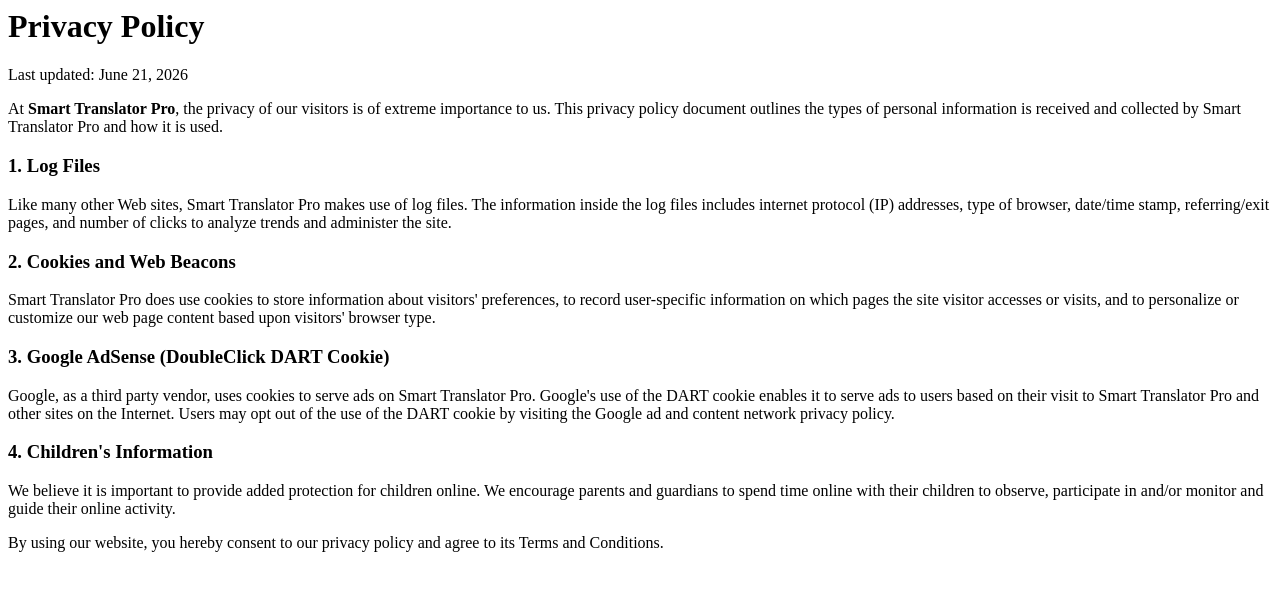
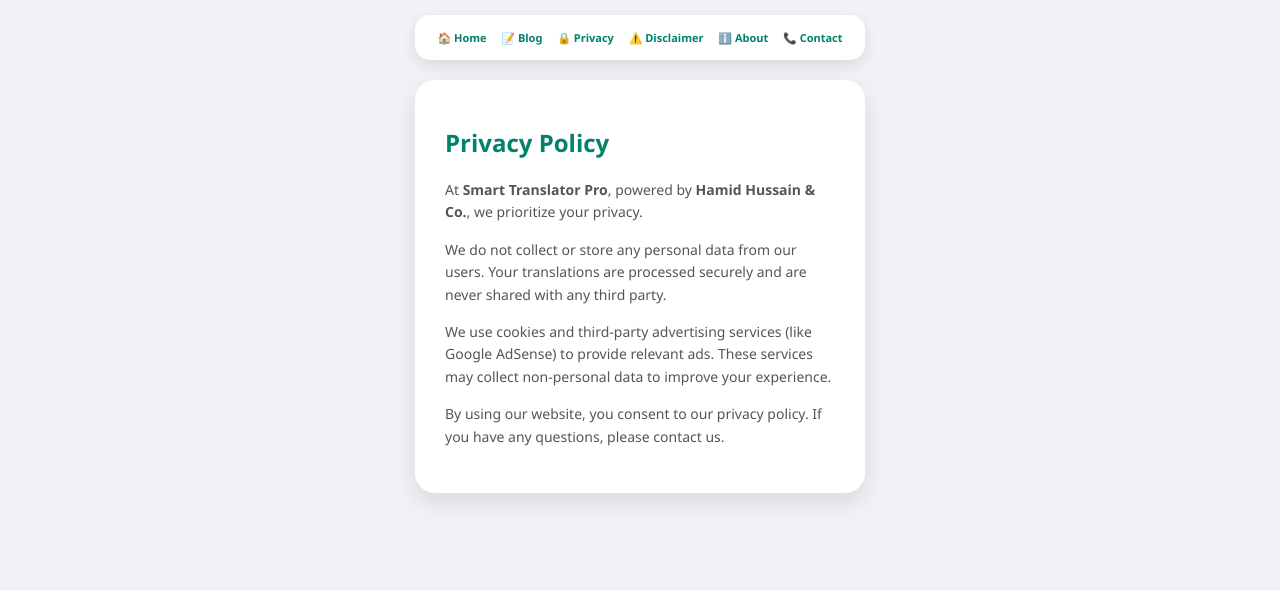
Before and after one commit to kajubotla/Translator, a plain HTML site: page privacy.html in a window 1280 px wide. Drawn offline with Linux system fonts and the light colour scheme.

Commit message:
Update privacy.html

```diff
--- a/privacy.html
+++ b/privacy.html
@@ -1,20 +1,37 @@
-<div class="box">
-    <h1>Privacy Policy</h1>
-    <p>Last updated: June 21, 2026</p>
+<!DOCTYPE html>
+<html lang="en">
+<head>
+    <meta charset="UTF-8">
+    <meta name="viewport" content="width=device-width, initial-scale=1.0">
+    <title>Privacy Policy - Smart Translator Pro</title>
+    <style>
+        body { font-family: 'Segoe UI', sans-serif; background: #f0f2f5; padding: 15px; margin: 0; display: flex; flex-direction: column; align-items: center; }
+        .nav-box { background: white; width: 100%; max-width: 450px; padding: 15px; border-radius: 15px; box-shadow: 0 5px 15px rgba(0,0,0,0.1); display: flex; justify-content: space-around; margin-bottom: 20px; box-sizing: border-box; }
+        .nav-box a { text-decoration: none; color: #00826b; font-weight: bold; font-size: 11px; }
+        .box { background: white; width: 100%; max-width: 450px; padding: 30px; border-radius: 20px; box-shadow: 0 10px 25px rgba(0,0,0,0.1); box-sizing: border-box; }
+        h1 { color: #00826b; font-size: 24px; margin-bottom: 20px; }
+        p { color: #555; line-height: 1.6; font-size: 14px; margin-bottom: 15px; }
+    </style>
+</head>
+<body>
 
-    <p>At <strong>Smart Translator Pro</strong>, the privacy of our visitors is of extreme importance to us. This privacy policy document outlines the types of personal information is received and collected by Smart Translator Pro and how it is used.</p>
+    <!-- اپ ڈیٹ شدہ نیویگیشن بار -->
+    <div class="nav-box">
+        <a href="index.html">🏠 Home</a>
+        <a href="blog.html">📝 Blog</a>
+        <a href="privacy.html">🔒 Privacy</a>
+        <a href="disclaimer.html">⚠️ Disclaimer</a>
+        <a href="about.html">ℹ️ About</a>
+        <a href="contact.html">📞 Contact</a>
+    </div>
 
-    <h3>1. Log Files</h3>
-    <p>Like many other Web sites, Smart Translator Pro makes use of log files. The information inside the log files includes internet protocol (IP) addresses, type of browser, date/time stamp, referring/exit pages, and number of clicks to analyze trends and administer the site.</p>
+    <div class="box">
+        <h1>Privacy Policy</h1>
+        <p>At <strong>Smart Translator Pro</strong>, powered by <strong>Hamid Hussain & Co.</strong>, we prioritize your privacy.</p>
+        <p>We do not collect or store any personal data from our users. Your translations are processed securely and are never shared with any third party.</p>
+        <p>We use cookies and third-party advertising services (like Google AdSense) to provide relevant ads. These services may collect non-personal data to improve your experience.</p>
+        <p>By using our website, you consent to our privacy policy. If you have any questions, please contact us.</p>
+    </div>
 
-    <h3>2. Cookies and Web Beacons</h3>
-    <p>Smart Translator Pro does use cookies to store information about visitors' preferences, to record user-specific information on which pages the site visitor accesses or visits, and to personalize or customize our web page content based upon visitors' browser type.</p>
-
-    <h3>3. Google AdSense (DoubleClick DART Cookie)</h3>
-    <p>Google, as a third party vendor, uses cookies to serve ads on Smart Translator Pro. Google's use of the DART cookie enables it to serve ads to users based on their visit to Smart Translator Pro and other sites on the Internet. Users may opt out of the use of the DART cookie by visiting the Google ad and content network privacy policy.</p>
-
-    <h3>4. Children's Information</h3>
-    <p>We believe it is important to provide added protection for children online. We encourage parents and guardians to spend time online with their children to observe, participate in and/or monitor and guide their online activity.</p>
-
-    <p>By using our website, you hereby consent to our privacy policy and agree to its Terms and Conditions.</p>
-</div>
+</body>
+</html>
```
